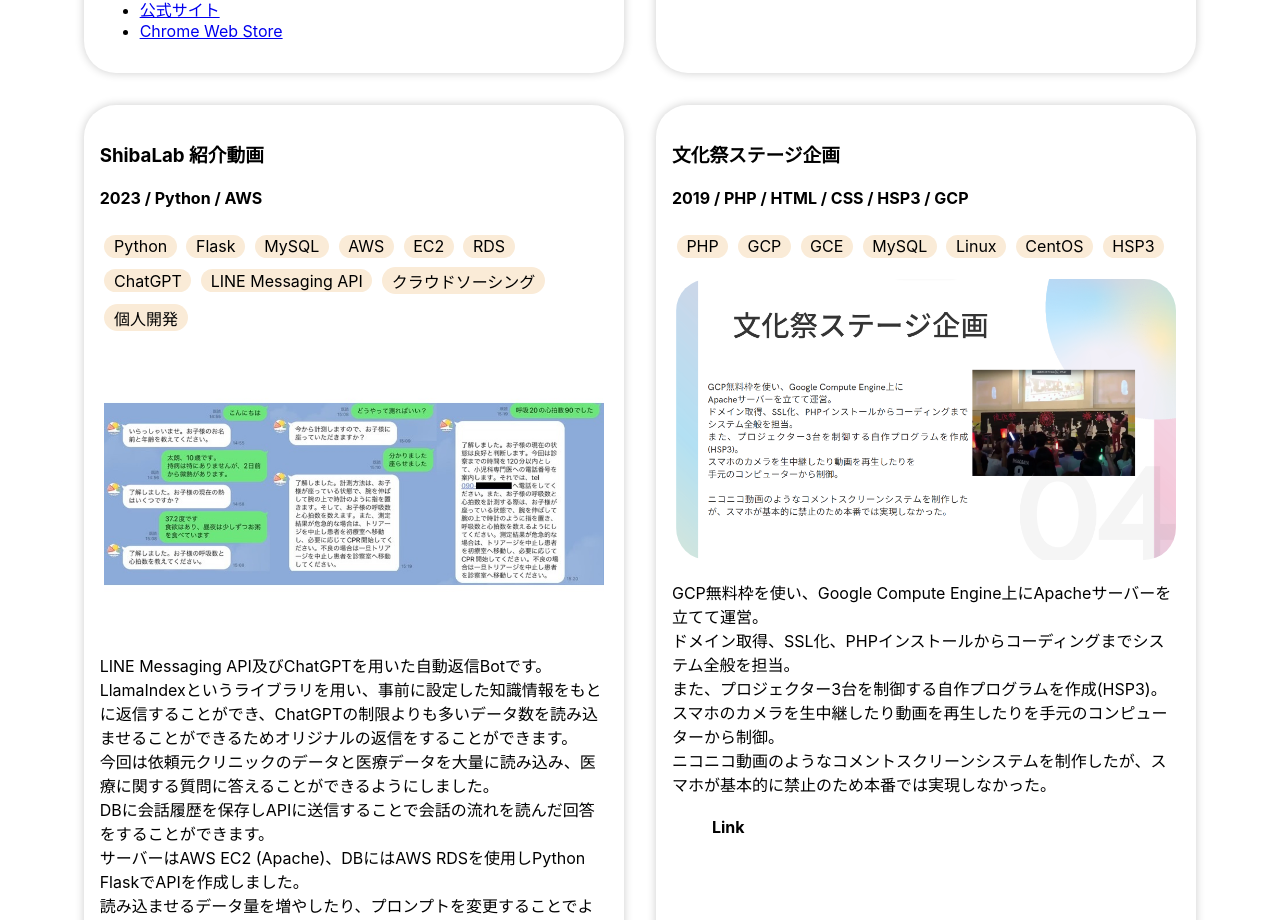
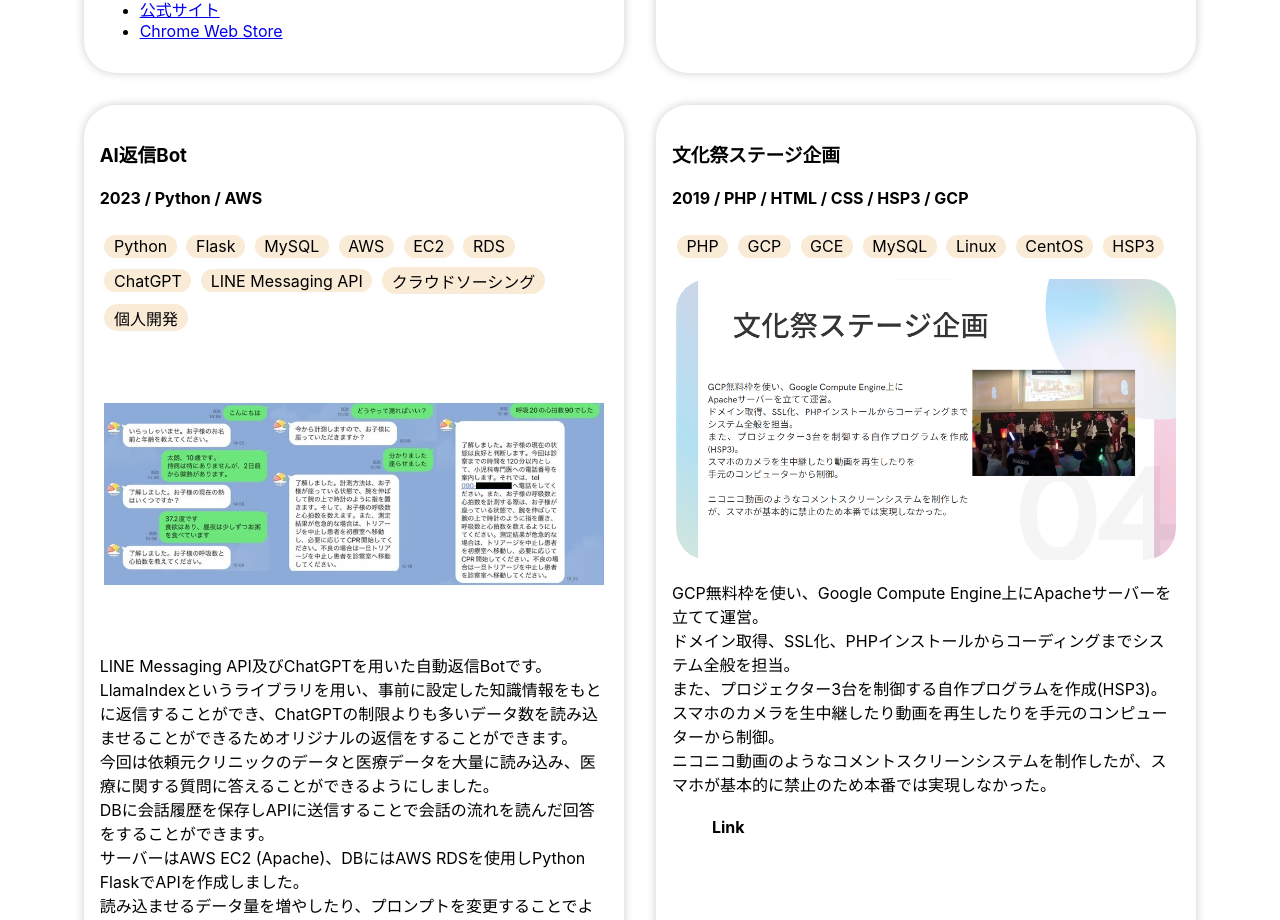
Before and after one commit to yudai1204/portfolio-test, a Next.js app: page /works in a window 1280 px wide. Shown: the part 1038-1958 px from the top of the page. Built offline with nearby package versions, Linux system fonts and the light colour scheme.

Commit message:
change title

```diff
--- a/pages/works.js
+++ b/pages/works.js
@@ -60,7 +60,7 @@ export default function Home() {
                         links={[]}
                     />
                     <Work
-                        title="ShibaLab 紹介動画"
+                        title="AI返信Bot"
                         year="2023"
                         lang="Python / AWS"
                         tags={["Python","Flask","MySQL","AWS", "EC2","RDS","ChatGPT", "LINE Messaging API","クラウドソーシング", "個人開発"]}
```
